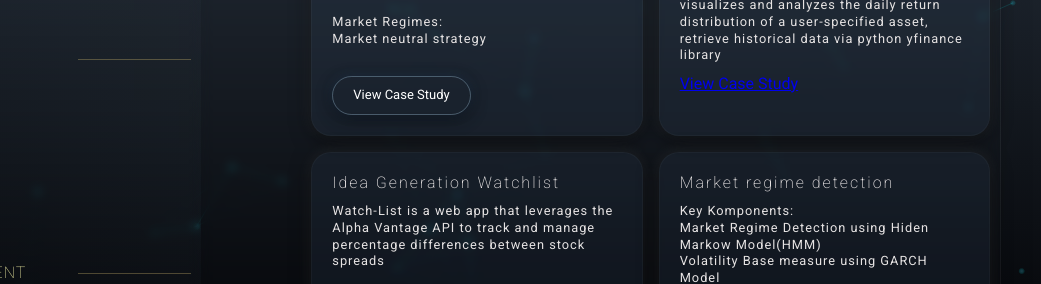
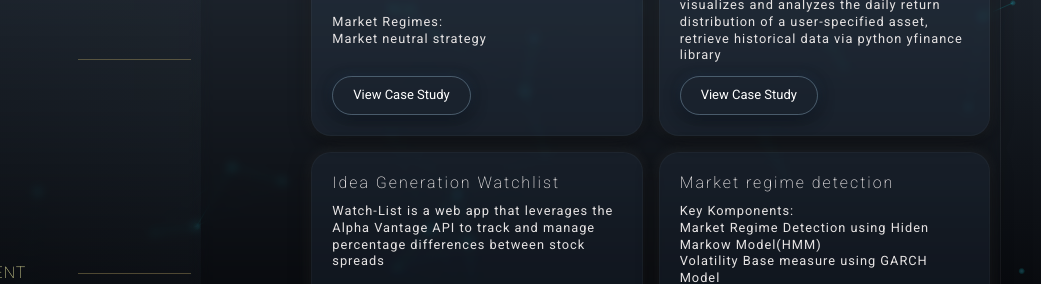
Before and after one commit to B-Artech/portfolio, a plain HTML site: page index.html in a window 1280 px wide. Shown: the part 332-616 px from the top of the page, 239-1280 px from the left. Drawn offline with nearby package versions, Linux system fonts and the light colour scheme.

Commit message:
Update index.html

```diff
--- a/index.html
+++ b/index.html
@@ -143,7 +143,7 @@
                                 retrieve historical data via python yfinance library
                             </p>
                         </div>
-                        <a href="https://github.com/B-Artech/volatility_app/blob/main/README.md">View Case
+                        <a href="https://github.com/B-Artech/volatility_app/blob/main/README.md" class='btn' target="_blank">View Case
                             Study</a>
                     </div>
                     <div class="project__container--box">
```
